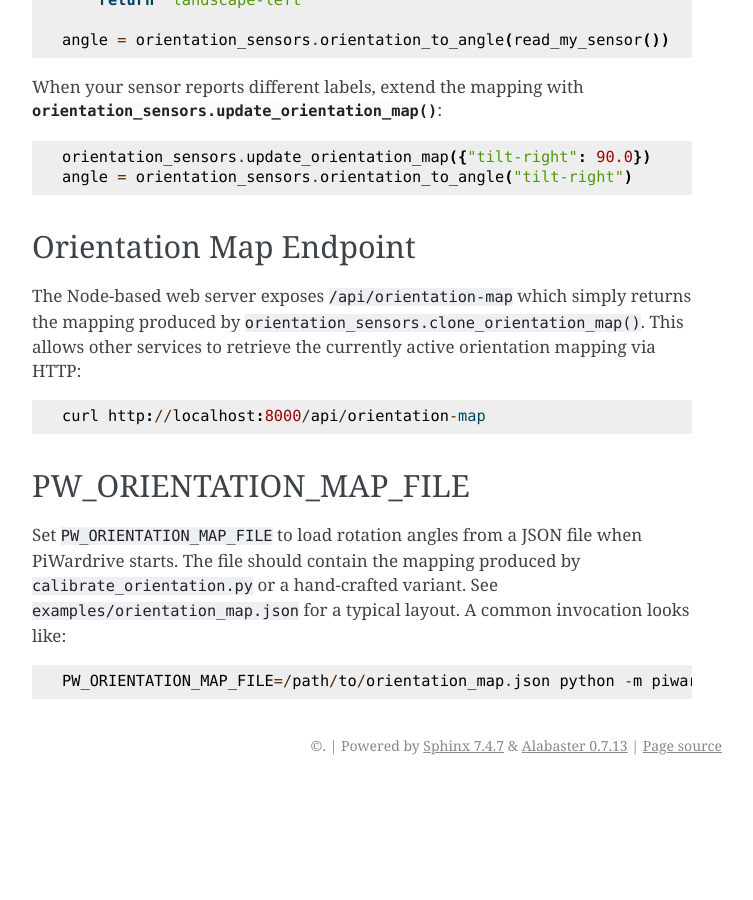
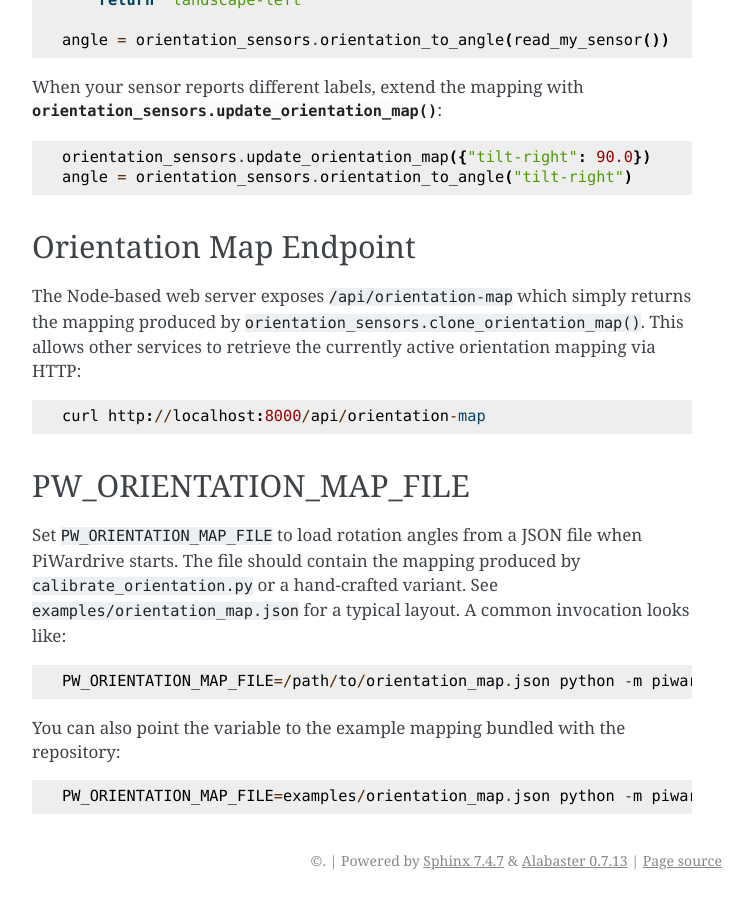
Before and after one commit to Trashytalk/piwardrive, a Sphinx documentation site: the page built from docs/orientation.rst, in a window 1280 px wide and 900 px high, scrolled down 3222 px. Shown: the whole window, without its empty margins (388-1141 px from the left). Built offline with Sphinx 7.4.7, drawn with Linux system fonts in a browser that asks for light colours; pages that are not in the unit, such as notebooks, are missing from menus; before the commit the page ends 4007 px from its top, so only the background shows below that.

Commit message:
doc: expand PW_ORIENTATION_MAP_FILE section

```diff
--- a/docs/orientation.rst
+++ b/docs/orientation.rst
@@ -164,3 +164,8 @@ when PiWardrive starts. The file should contain the mapping produced by
 invocation looks like::
 
    PW_ORIENTATION_MAP_FILE=/path/to/orientation_map.json python -m piwardrive.main
+
+You can also point the variable to the example mapping bundled with the
+repository::
+
+   PW_ORIENTATION_MAP_FILE=examples/orientation_map.json python -m piwardrive.main
```
